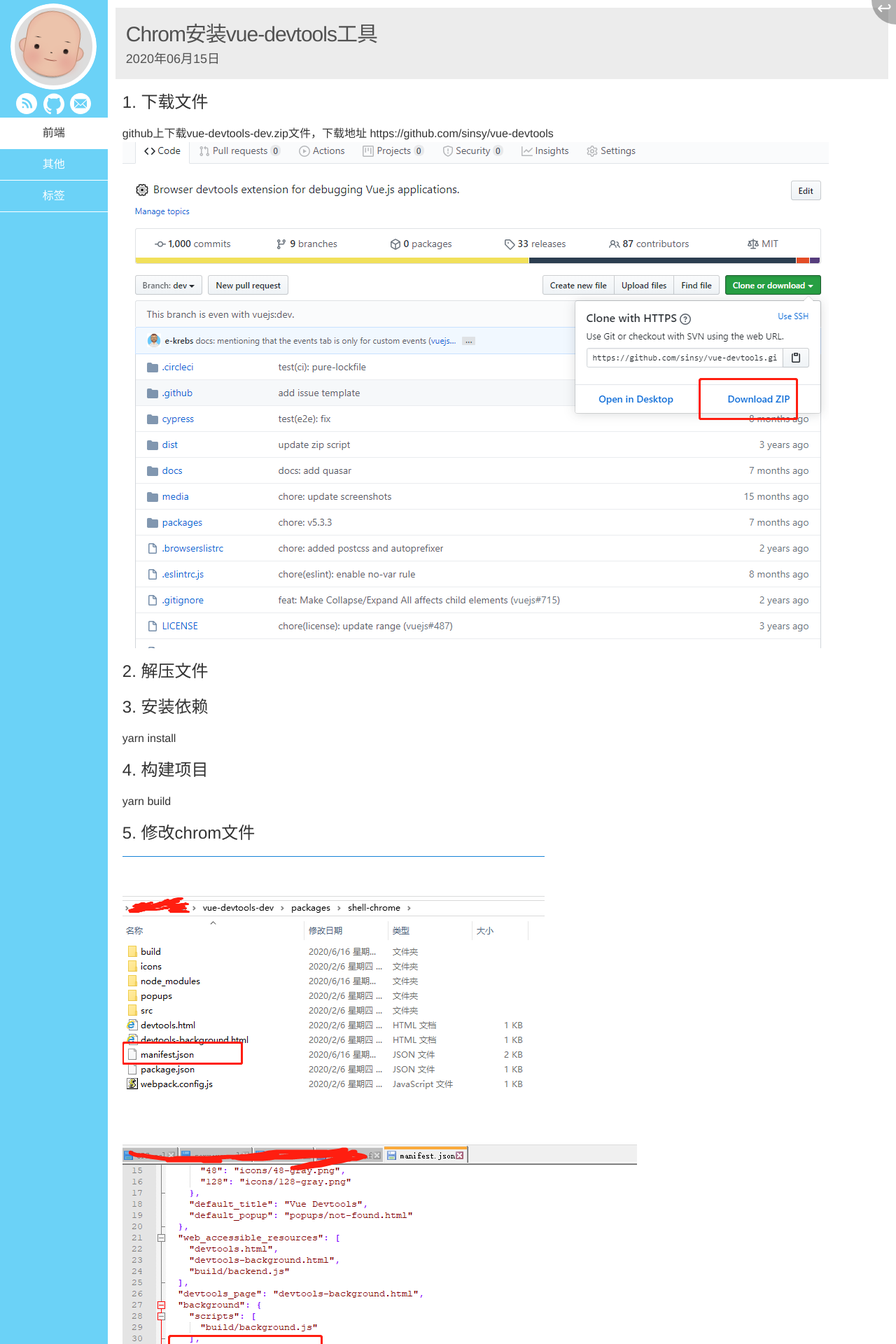
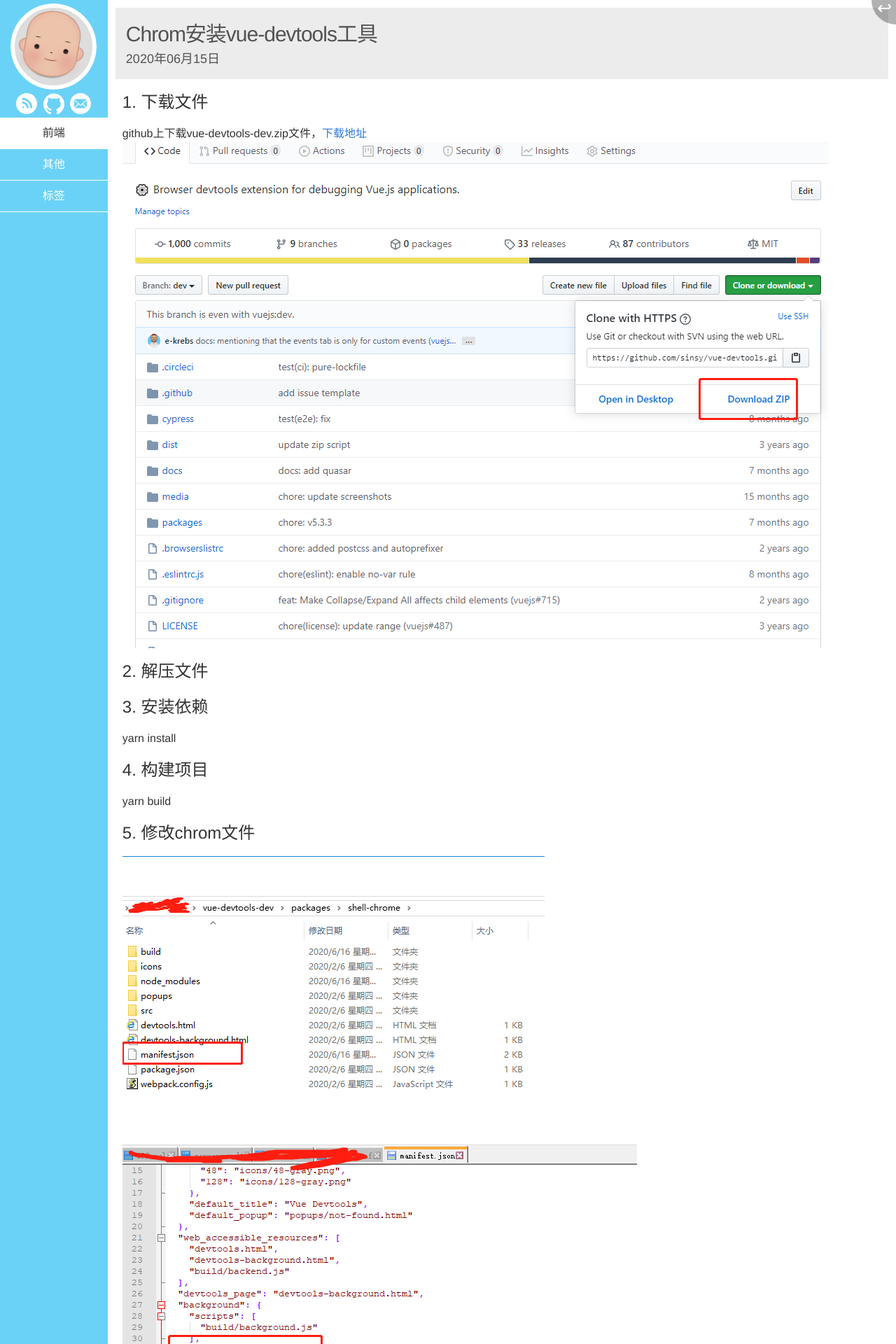
Before and after one commit to sinsy/sinsy.github.io, a Jekyll site: the page built from _posts/frontend/2020-06-16-Chrom安装vue-devtools.md, in a window 1280 px wide. Shown: the top 1920 px of the page at 70% size. Built offline with Jekyll 4.4.1, drawn with Linux system fonts in a browser that asks for light colours; some of the changed lines change nothing that is shown.

Commit message:
下载文件 挪到目录下

```diff
--- a/_posts/frontend/2020-06-16-Chrom安装vue-devtools.md
+++ b/_posts/frontend/2020-06-16-Chrom安装vue-devtools.md
@@ -6,7 +6,7 @@
 tags: [浏览器,工具]
 ---
 # 1. 下载文件
-github上下载vue-devtools-dev.zip文件，下载地址 https://github.com/sinsy/vue-devtools
+github上下载vue-devtools-dev.zip文件，[下载地址](../source/vue-devtools-dev.zip)
 ![img](../images/vue-devtools1.jpg)
 # 2. 解压文件
 
```
Also changed, not shown: readme.md, 1 other file.
